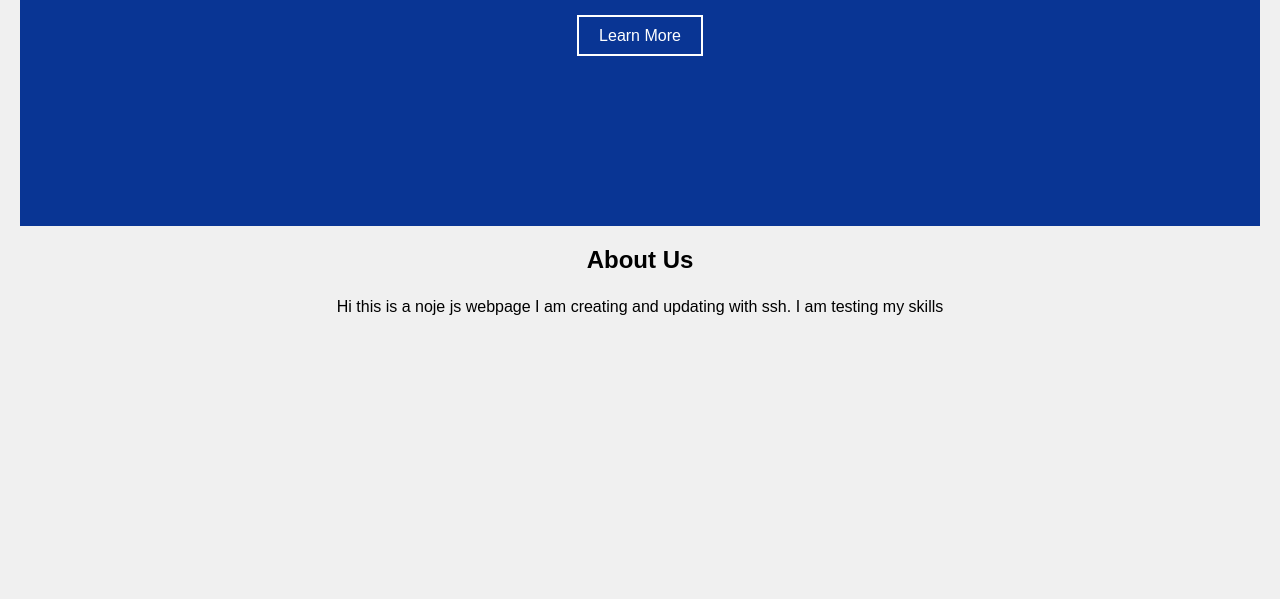
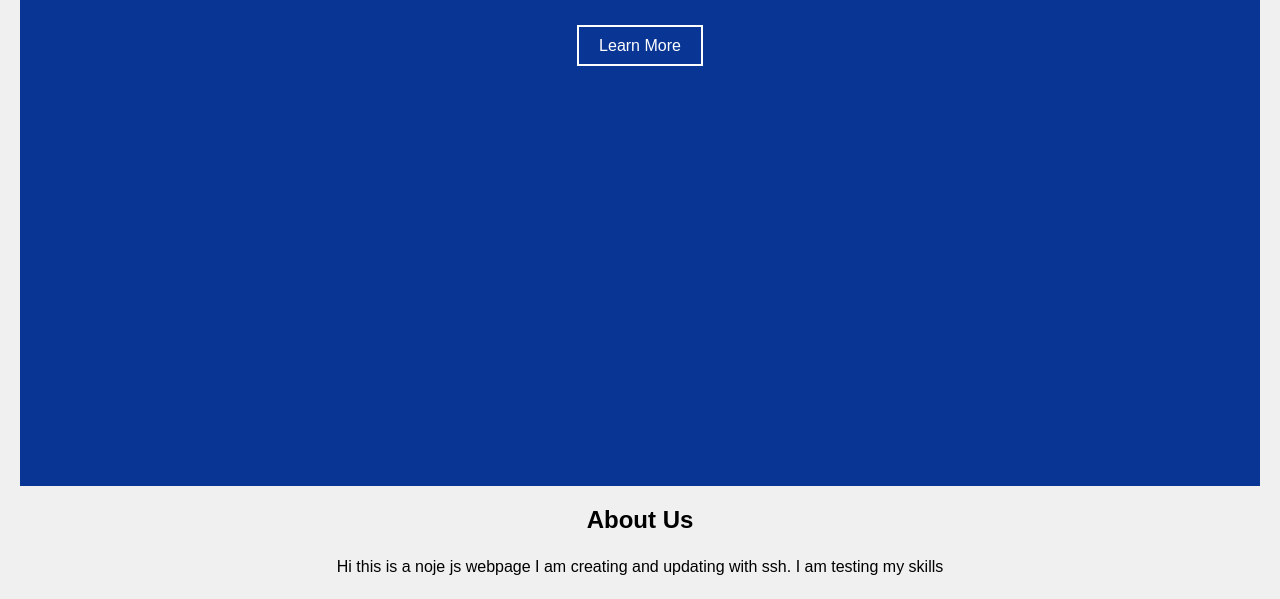
Before and after one commit to djalma-clound/fterminal, a website: page public/index.html in a window 1280 px wide. Shown: the part 202-801 px from the top of the page. Drawn offline with Linux system fonts and the light colour scheme.

Commit message:
hero resizing

```diff
--- a/public/style.css
+++ b/public/style.css
@@ -53,8 +53,8 @@ header label {
     position: relative;
     margin: 20px;
     text-align: center;
-    height: 40vh;
-    padding: 20px 50px;
+    height: 70vh;
+    padding:30px 50px;
     background-color: rgb(9, 53, 148);
     color: white;
 }
```
